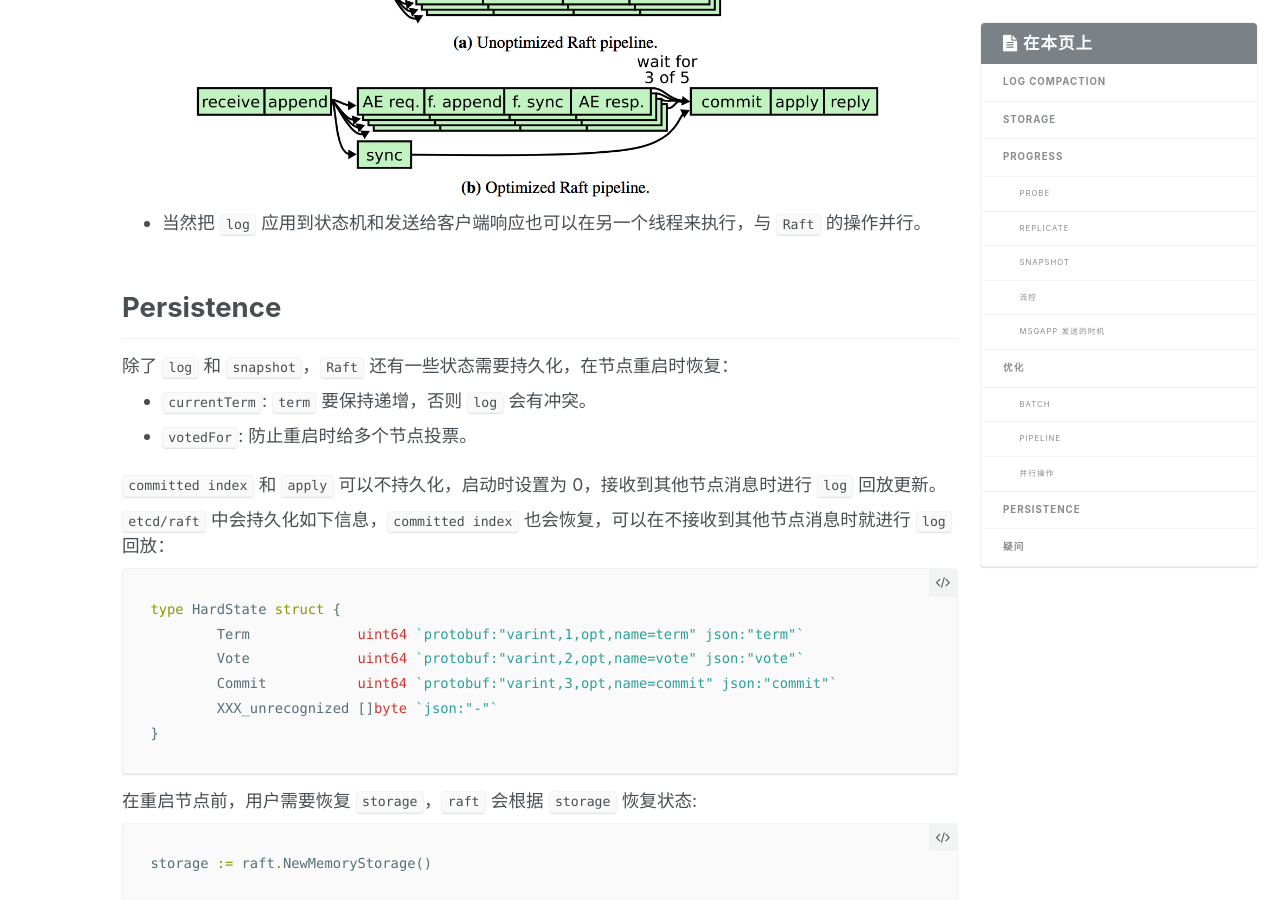
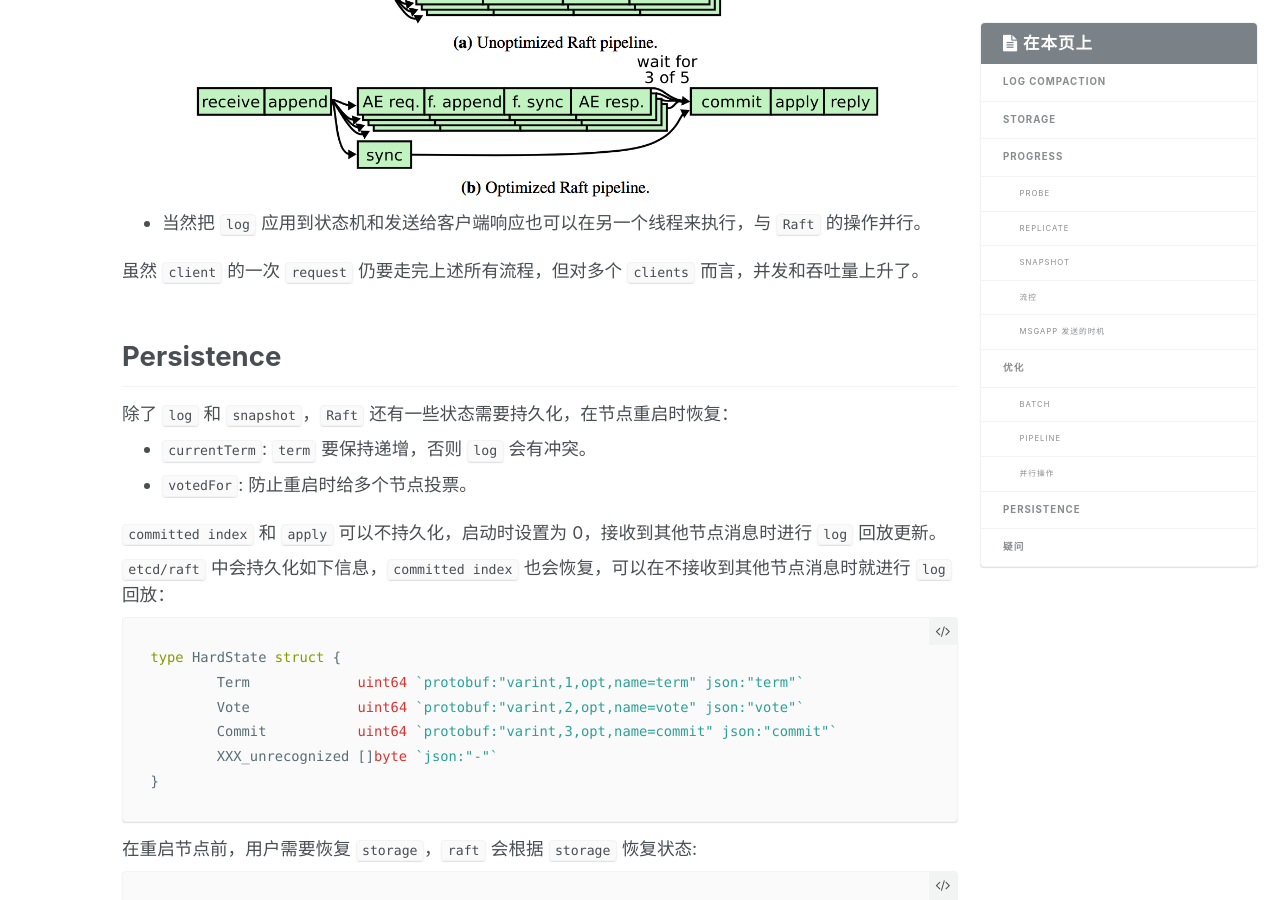
Before and after one commit to youjiali1995/youjiali1995.github.io, a Jekyll site: the page built from _posts/Raft/2018-05-10-etcd-raft-log-replication.md, in a window 1280 px wide and 900 px high, scrolled down 12489 px. Built offline with Jekyll 4.4.1, drawn with Linux system fonts in a browser that asks for light colours.

Commit message:
Add 2018-05-10-etcd-raft-log-replication.md.

```diff
--- a/_posts/Raft/2018-05-10-etcd-raft-log-replication.md
+++ b/_posts/Raft/2018-05-10-etcd-raft-log-replication.md
@@ -457,6 +457,8 @@ func (pr *Progress) maybeDecrTo(rejected, last uint64) bool {
 ![image](/assets/images/raft_append_log_parallel.png)
 * 当然把 `log` 应用到状态机和发送给客户端响应也可以在另一个线程来执行，与 `Raft` 的操作并行。
 
+虽然 `client` 的一次 `request` 仍要走完上述所有流程，但对多个 `clients` 而言，并发和吞吐量上升了。
+
 ## Persistence
 除了 `log` 和 `snapshot`，`Raft` 还有一些状态需要持久化，在节点重启时恢复：
 * `currentTerm`: `term` 要保持递增，否则 `log` 会有冲突。
```
